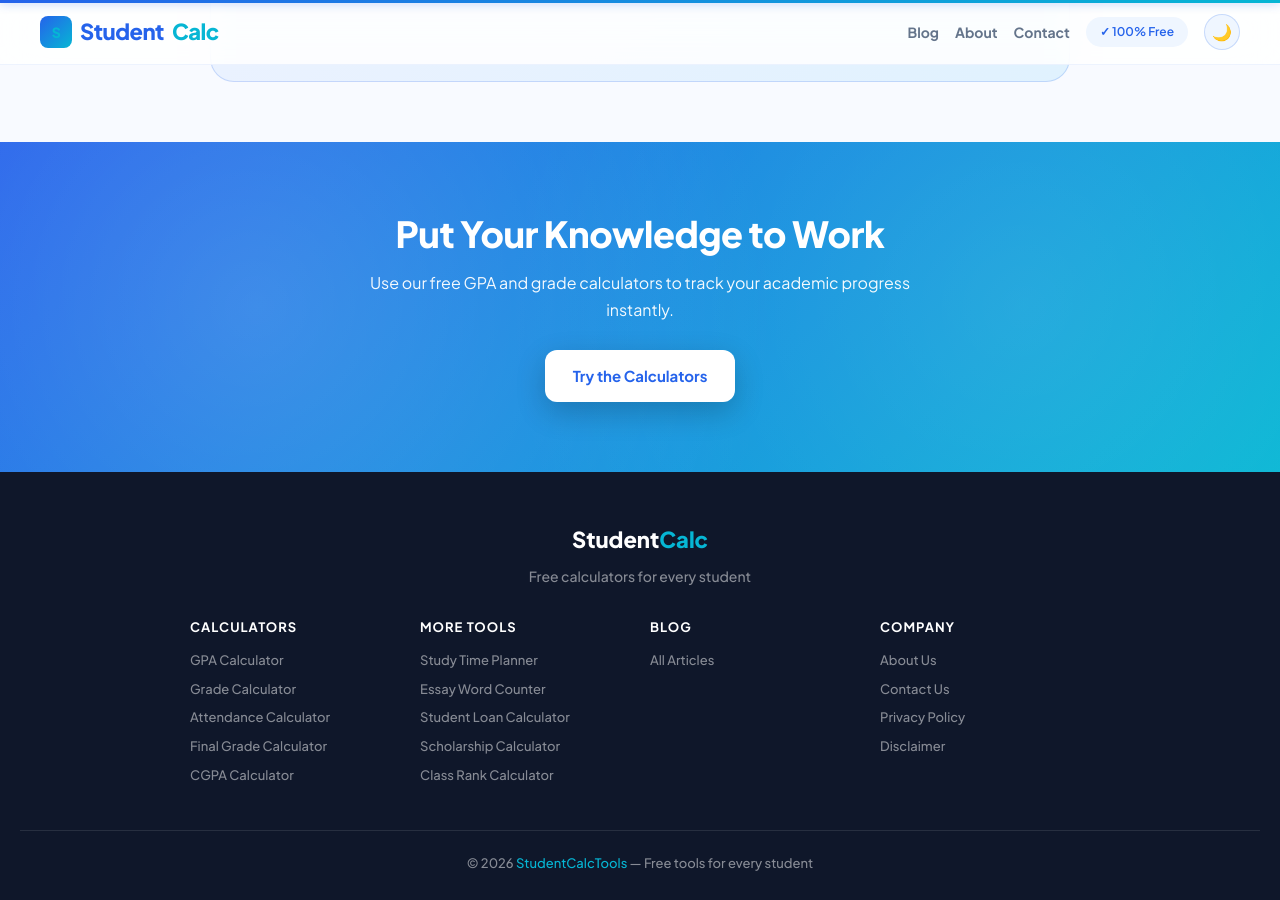
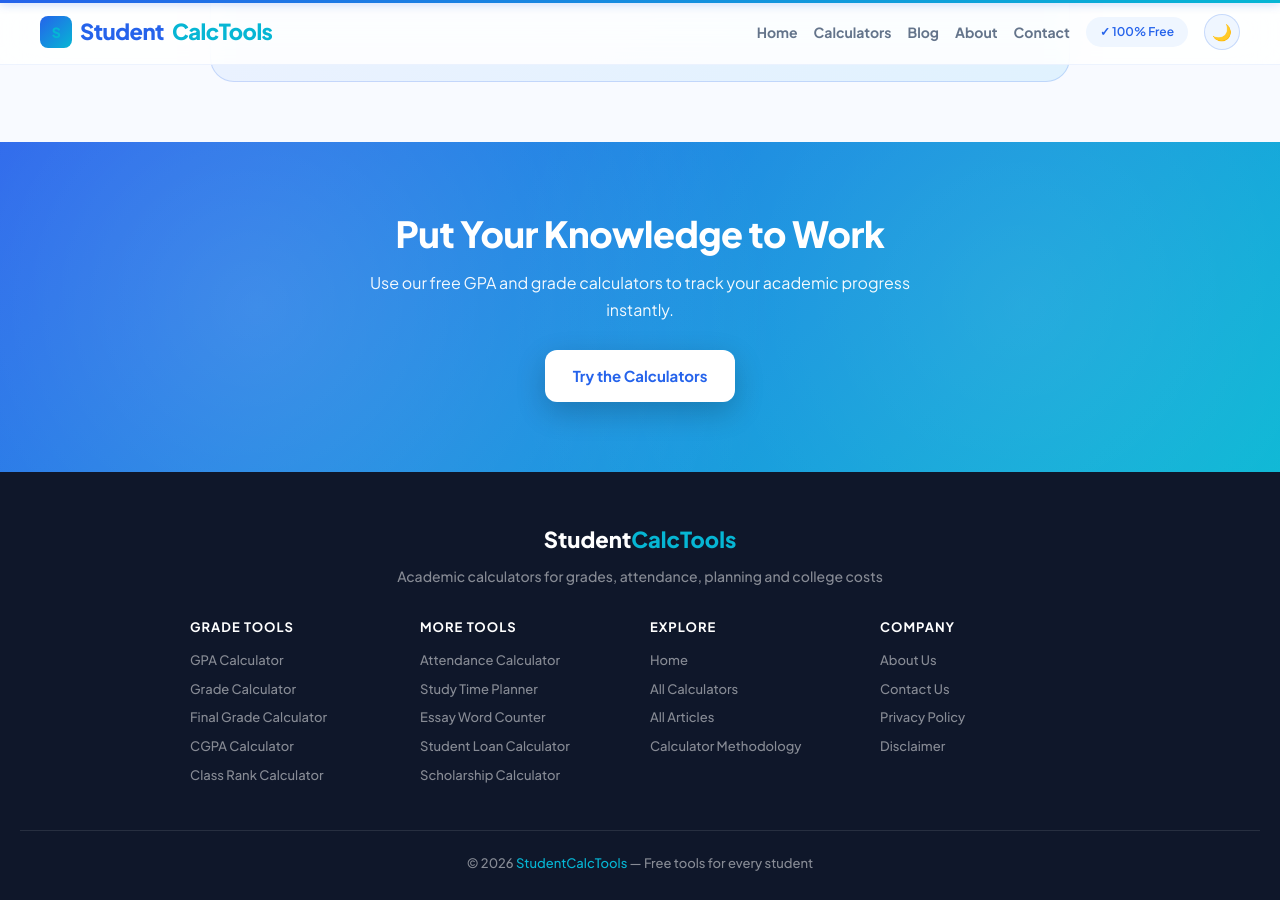
Before and after one commit to zaidmeo09-dhangal/studentcalctools, a Jekyll site: the page built from blog/index.html, in a window 1280 px wide and 900 px high, scrolled down 2962 px. Built offline with Jekyll 4.4.1, drawn with Linux system fonts in a browser that asks for light colours.

Commit message:
update blog page

```diff
--- a/blog/index.html
+++ b/blog/index.html
@@ -150,15 +150,43 @@ meta_description: Read articles, tips, and guides for students on grades, GPA, s
     <a href="#main-content" class="skip-link">Skip to main content</a>
     <div class="scroll-progress" id="scrollProgress"></div>
     <nav>
-        <a href="https://studentcalctools.com/" class="nav-logo">
-            <span class="nav-logo-icon" aria-hidden="true">S</span>Student<span>Calc</span>
+    <a href="{{ '/' | relative_url }}" class="nav-logo">
+        <span class="nav-logo-icon" aria-hidden="true">S</span>
+        Student<span>CalcTools</span>
     </a>
+
     <div class="nav-links">
-            <a href="/blog/">Blog</a>
-            <a href="/about-us/">About</a>
-            <a href="/contact-us/">Contact</a>
+        <a href="{{ '/' | relative_url }}">Home</a>
+
+        <a href="{{ '/calculators/' | relative_url }}">
+            Calculators
+        </a>
+
+        <a
+            href="{{ '/blog/' | relative_url }}"
+            aria-current="page"
+        >
+            Blog
+        </a>
+
+        <a href="{{ '/about-us/' | relative_url }}">
+            About
+        </a>
+
+        <a href="{{ '/contact-us/' | relative_url }}">
+            Contact
+        </a>
+
         <span class="nav-tag">✓ 100% Free</span>
-            <button class="theme-toggle" id="themeToggle" aria-label="Toggle dark mode"><span id="themeIcon">🌙</span></button>
+
+        <button
+            type="button"
+            class="theme-toggle"
+            id="themeToggle"
+            aria-label="Toggle dark mode"
+        >
+            <span id="themeIcon">🌙</span>
+        </button>
     </div>
 </nav>
 
@@ -217,15 +245,114 @@ meta_description: Read articles, tips, and guides for students on grades, GPA, s
         </section>
     </main>
     <footer>
-        <p class="footer-logo">Student<span>Calc</span></p>
-        <p class="footer-tagline">Free calculators for every student</p>
+    <p class="footer-logo">
+        Student<span>CalcTools</span>
+    </p>
+
+    <p class="footer-tagline">
+        Academic calculators for grades, attendance, planning and college costs
+    </p>
+
     <div class="footer-grid">
-            <div class="footer-col"><p class="col-title">Calculators</p><a href="/gpa-calculator/">GPA Calculator</a><a href="/grade-calculator/">Grade Calculator</a><a href="/attendance-calculator/">Attendance Calculator</a><a href="/final-grade-calculator/">Final Grade Calculator</a><a href="/cgpa-calculator/">CGPA Calculator</a></div>
-            <div class="footer-col"><p class="col-title">More Tools</p><a href="/study-time-planner/">Study Time Planner</a><a href="/essay-word-counter/">Essay Word Counter</a><a href="/student-loan-calculator/">Student Loan Calculator</a><a href="/scholarship-calculator/">Scholarship Calculator</a><a href="/class-rank-calculator/">Class Rank Calculator</a></div>
-            <div class="footer-col"><p class="col-title">Blog</p><a href="/blog/">All Articles</a></div>
-            <div class="footer-col"><p class="col-title">Company</p><a href="/about-us/">About Us</a><a href="/contact-us/">Contact Us</a><a href="/privacy-policy/">Privacy Policy</a><a href="/disclaimer/">Disclaimer</a></div>
+        <div class="footer-col">
+            <p class="col-title">Grade Tools</p>
+
+            <a href="{{ '/gpa-calculator/' | relative_url }}">
+                GPA Calculator
+            </a>
+
+            <a href="{{ '/grade-calculator/' | relative_url }}">
+                Grade Calculator
+            </a>
+
+            <a href="{{ '/final-grade-calculator/' | relative_url }}">
+                Final Grade Calculator
+            </a>
+
+            <a href="{{ '/cgpa-calculator/' | relative_url }}">
+                CGPA Calculator
+            </a>
+
+            <a href="{{ '/class-rank-calculator/' | relative_url }}">
+                Class Rank Calculator
+            </a>
         </div>
-        <div class="footer-bottom"><p>© 2026 <span>StudentCalcTools</span> — Free tools for every student</p></div>
+
+        <div class="footer-col">
+            <p class="col-title">More Tools</p>
+
+            <a href="{{ '/attendance-calculator/' | relative_url }}">
+                Attendance Calculator
+            </a>
+
+            <a href="{{ '/study-time-planner/' | relative_url }}">
+                Study Time Planner
+            </a>
+
+            <a href="{{ '/essay-word-counter/' | relative_url }}">
+                Essay Word Counter
+            </a>
+
+            <a href="{{ '/student-loan-calculator/' | relative_url }}">
+                Student Loan Calculator
+            </a>
+
+            <a href="{{ '/scholarship-calculator/' | relative_url }}">
+                Scholarship Calculator
+            </a>
+        </div>
+
+        <div class="footer-col">
+            <p class="col-title">Explore</p>
+
+            <a href="{{ '/' | relative_url }}">
+                Home
+            </a>
+
+            <a href="{{ '/calculators/' | relative_url }}">
+                All Calculators
+            </a>
+
+            <a
+                href="{{ '/blog/' | relative_url }}"
+                aria-current="page"
+            >
+                All Articles
+            </a>
+
+            <a href="{{ '/calculator-methodology/' | relative_url }}">
+                Calculator Methodology
+            </a>
+        </div>
+
+        <div class="footer-col">
+            <p class="col-title">Company</p>
+
+            <a href="{{ '/about-us/' | relative_url }}">
+                About Us
+            </a>
+
+            <a href="{{ '/contact-us/' | relative_url }}">
+                Contact Us
+            </a>
+
+            <a href="{{ '/privacy-policy/' | relative_url }}">
+                Privacy Policy
+            </a>
+
+            <a href="{{ '/disclaimer/' | relative_url }}">
+                Disclaimer
+            </a>
+        </div>
+    </div>
+
+    <div class="footer-bottom">
+        <p>
+            © 2026
+            <span>StudentCalcTools</span>
+            — Free tools for every student
+        </p>
+    </div>
 </footer>
     <script>
         (function(){const t=document.getElementById('themeToggle'),i=document.getElementById('themeIcon'),s=localStorage.getItem('theme'),p=window.matchMedia('(prefers-color-scheme: dark)').matches,init=s||(p?'dark':'light');document.documentElement.setAttribute('data-theme',init);i.textContent=init==='dark'?'☀️':'🌙';t.addEventListener('click',()=>{const c=document.documentElement.getAttribute('data-theme'),n=c==='dark'?'light':'dark';document.documentElement.setAttribute('data-theme',n);localStorage.setItem('theme',n);i.textContent=n==='dark'?'☀️':'🌙';});})();
```
Lines whose indentation alone changed are shown as unchanged.
